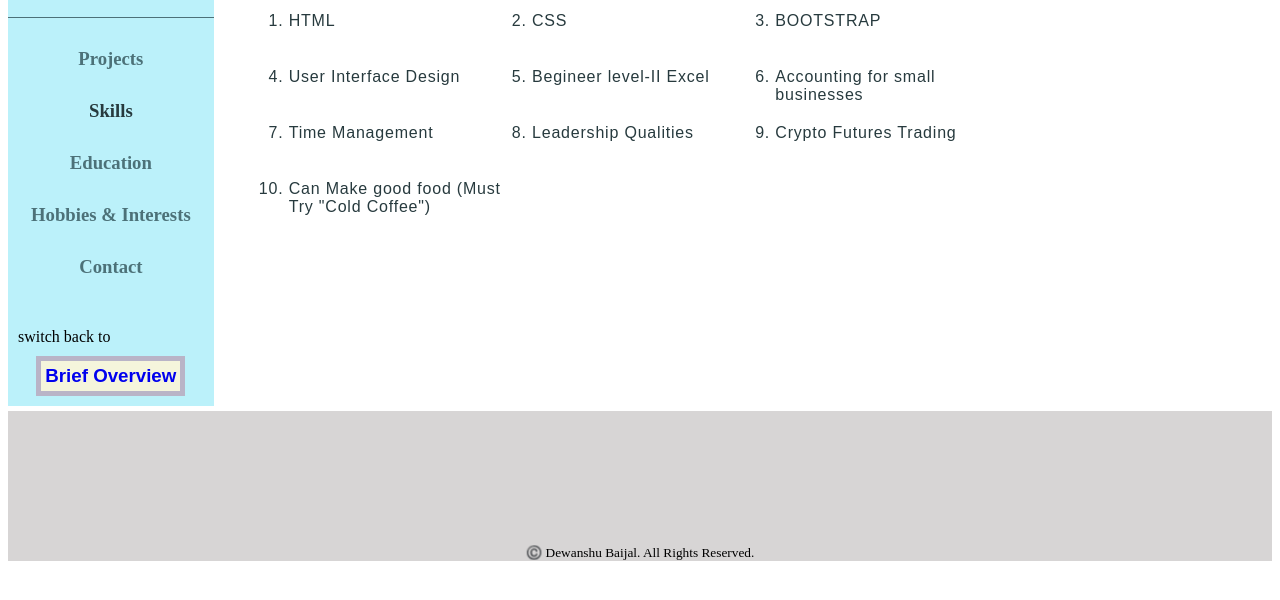
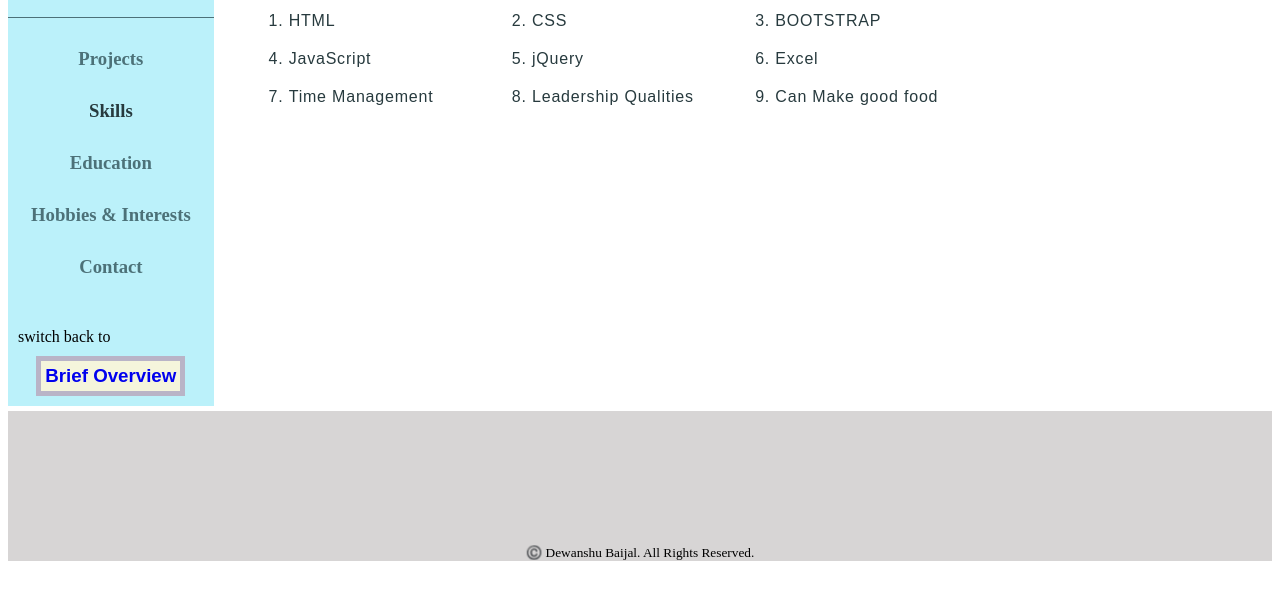
Before and after one commit to dewanshubaijal/dewanshubaijal, a plain HTML site: page resume elements/skills.html in a window 1280 px wide. Shown: the part 172-772 px from the top of the page. Drawn offline with Linux system fonts and the light colour scheme.

Commit message:
Update skills.html

```diff
--- a/resume elements/skills.html
+++ b/resume elements/skills.html
@@ -79,13 +79,12 @@
             <li>HTML</li>
             <li>CSS</li>
             <li>BOOTSTRAP</li>
-            <li>User Interface Design</li>
-            <li>Begineer level-II Excel</li>
-            <li>Accounting for small businesses</li>
+            <li>JavaScript</li>
+            <li>jQuery</li>
+            <li>Excel</li>
             <li>Time Management</li>
             <li>Leadership Qualities</li>
-            <li>Crypto Futures Trading</li>
-            <li>Can Make good food (Must Try "Cold Coffee")</li>
+            <li>Can Make good food</li>
             <li type="none"></li>
           </ol>
         </div>
```
